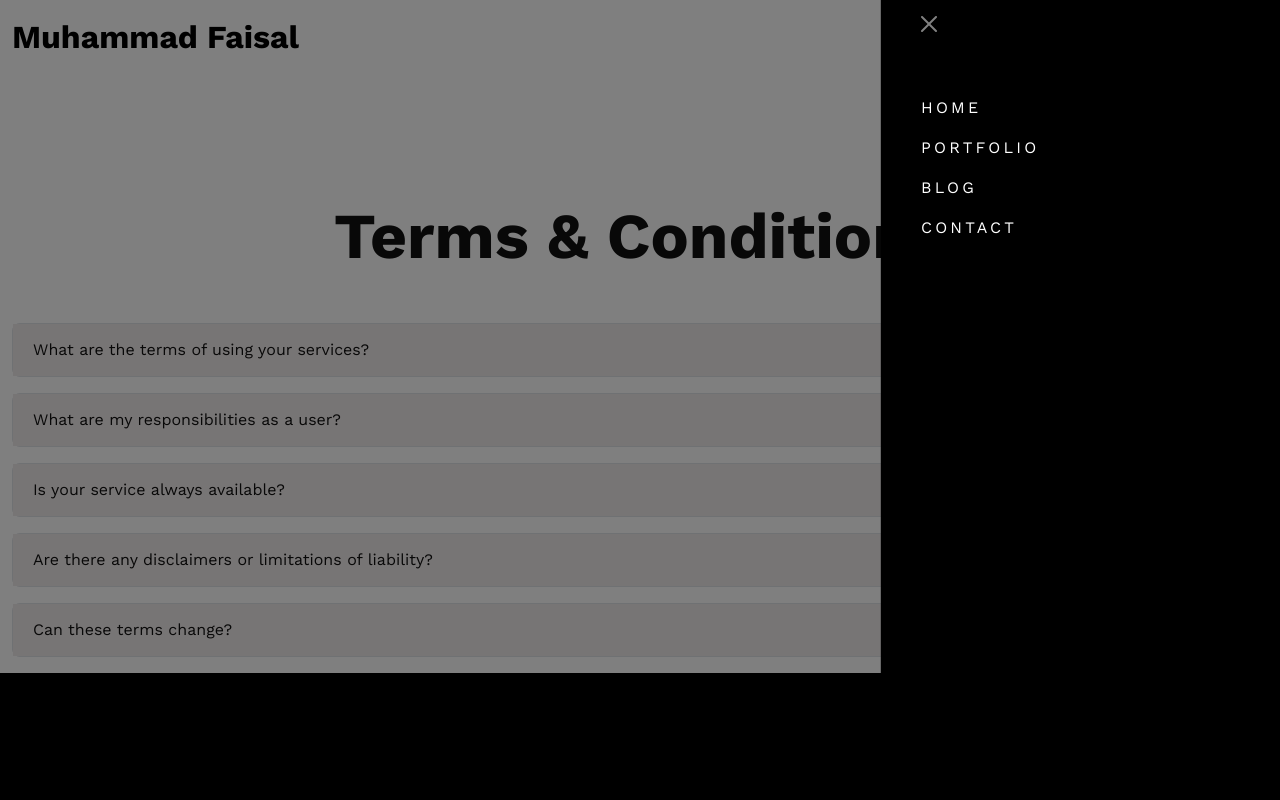
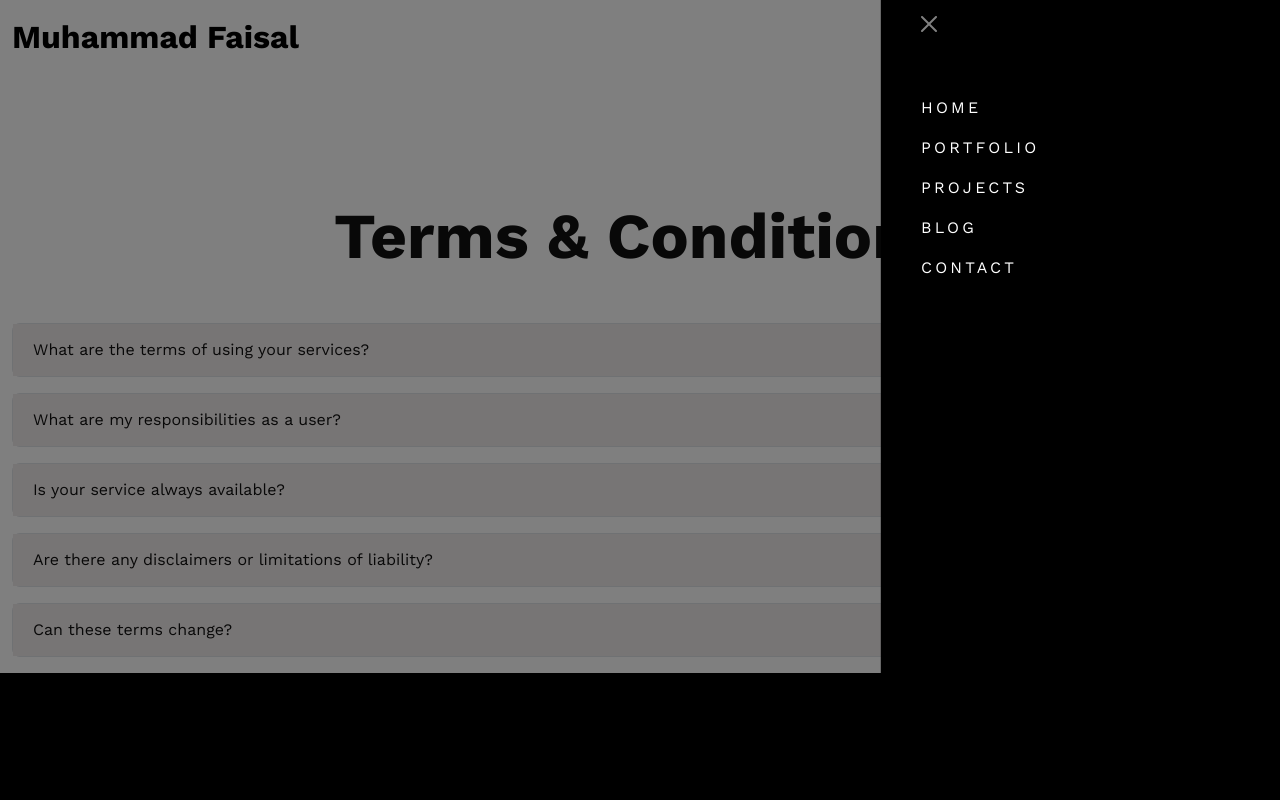
Before and after one commit to muhammadfaisal19/portfolio, a plain HTML site: page term.html in a window 1280 px wide. Both pictures are taken after a click on the button 1240 px from the left and 45 px from the top of the page. Shown: the top 800 px of the page. Drawn offline with nearby package versions, Linux system fonts and the light colour scheme.

Commit message:
navigation-bug-fix

```diff
--- a/term.html
+++ b/term.html
@@ -120,6 +120,10 @@
               </li>
               <li class="nav-item">
                 <a class="nav-link text-uppercase ls-4 text-white" aria-current="page" href="index.html">Portfolio
+                </a>
+              </li>
+              <li class="nav-item">
+                <a class="nav-link text-uppercase ls-4 text-white" aria-current="page" href="projects.html">Projects
                 </a>
               </li>
               </li>
```
Also changed, not shown: blog.html (+4 -0 lines), contact.html (+4 -0 lines), privacy.html (+4 -0 lines).
